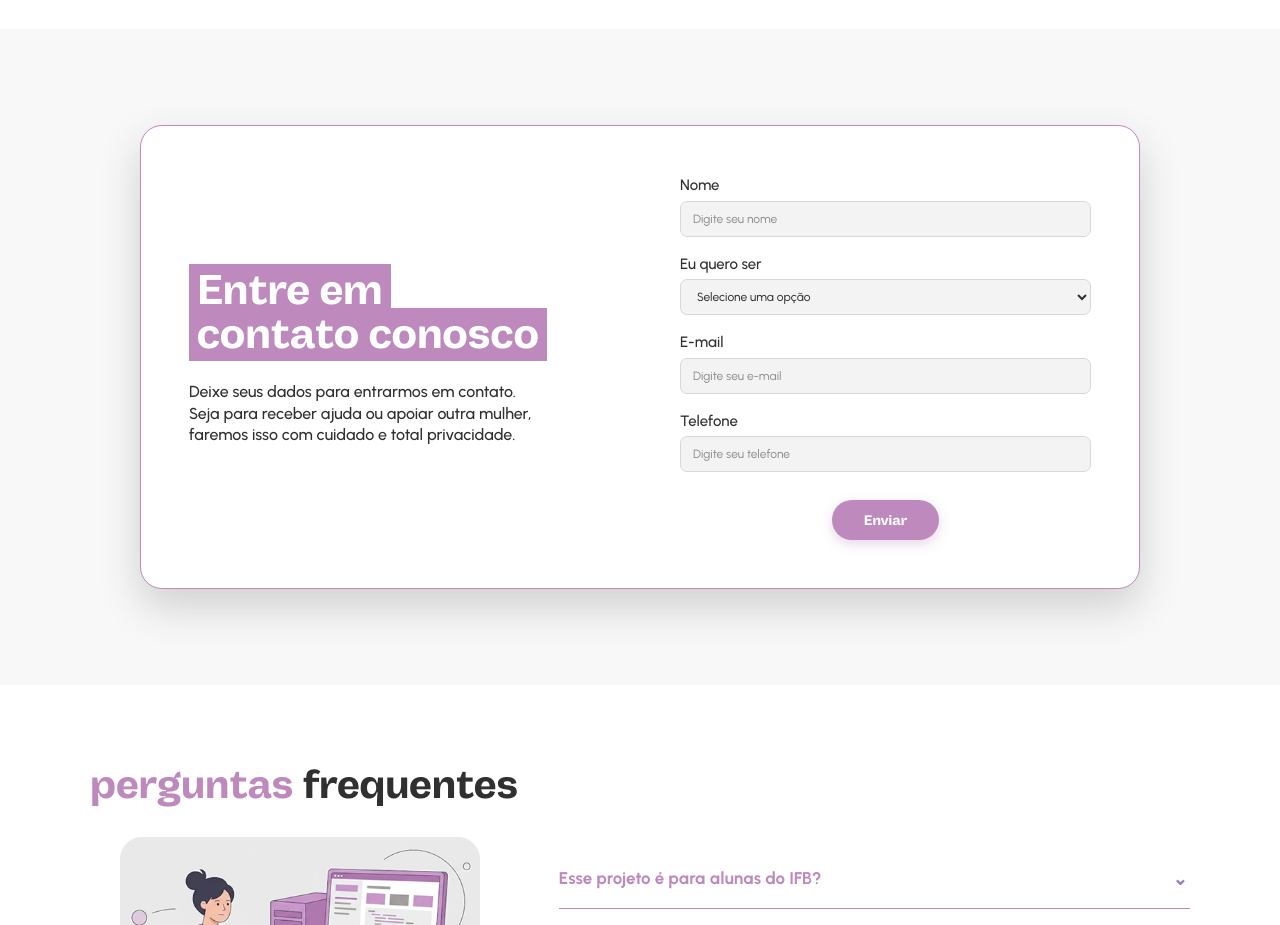
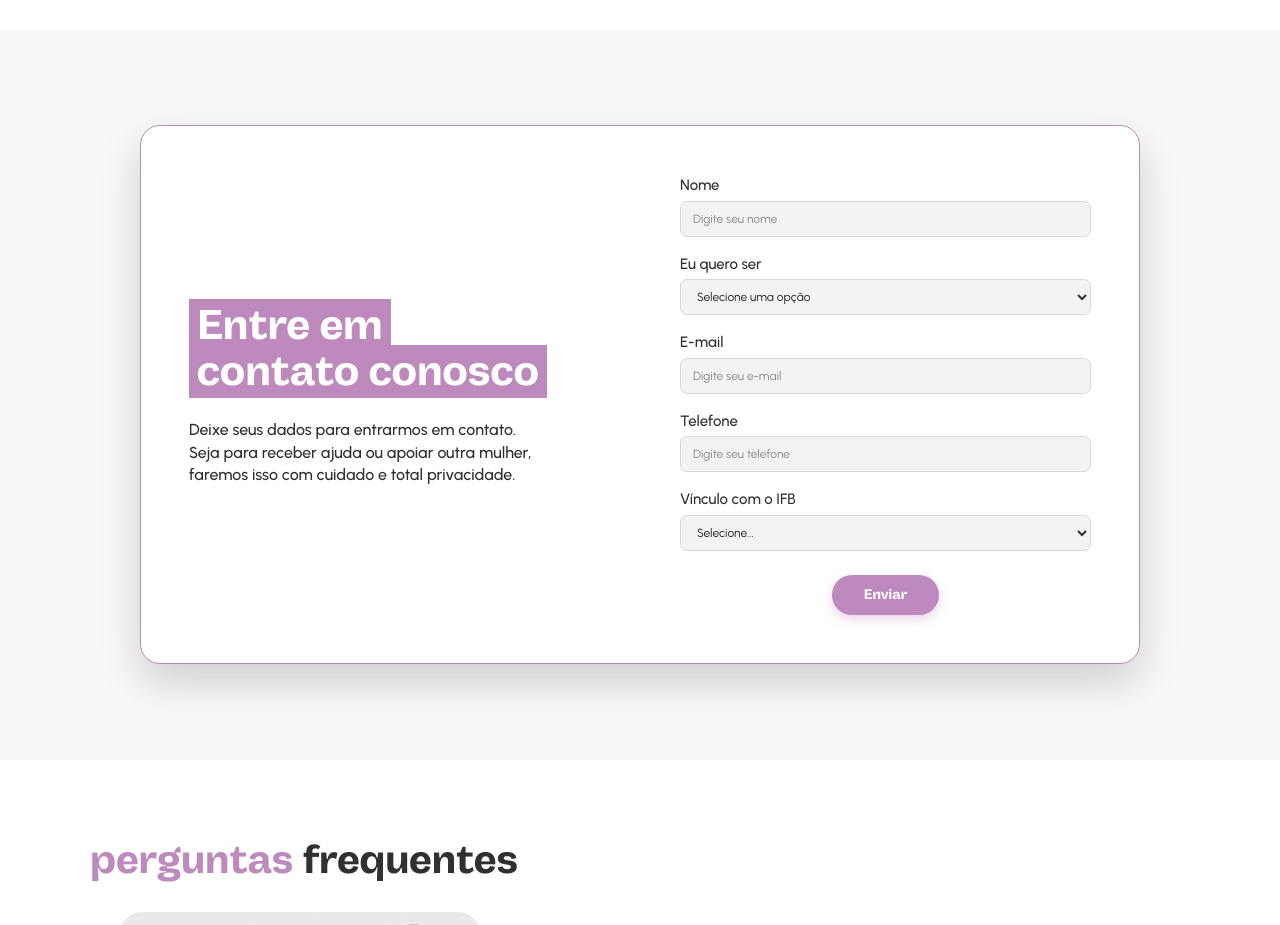
Before and after one commit to beatrizsolangee24/TCC-2026-Beatriz-E-Vitoria, a Next.js app: page / in a window 1280 px wide. Shown: the part 1020-1945 px from the top of the page. Built offline with nearby package versions, Linux system fonts and the light colour scheme.

Commit message:
Atualizei umas informações do frontend

```diff
--- a/app/_components/formulario.tsx
+++ b/app/_components/formulario.tsx
@@ -4,406 +4,235 @@ import { useState } from "react";
 
 export function Formulario() {
   const [nome, setNome] = useState("");
-  const [tipo, setTipo] = useState("");
+  const [tipo, setTipo] = useState(""); // Apoiadora ou Ajudada
+  const [vinculo, setVinculo] = useState(""); // Aluna, Servidora ou Externa
   const [email, setEmail] = useState("");
   const [telefone, setTelefone] = useState("");
+  const [matricula, setMatricula] = useState("");
+  const [cpf, setCpf] = useState("");
 
   const [enviado, setEnviado] = useState(false);
+  const [carregando, setCarregando] = useState(false);
+  const [erroMsg, setErroMsg] = useState("");
 
-  function enviarFormulario(e: React.FormEvent<HTMLFormElement>) {
+  async function enviarFormulario(e: React.FormEvent<HTMLFormElement>) {
     e.preventDefault();
+    setErroMsg("");
 
-    if (!nome || !tipo || !email || !telefone) {
+    // Validação inteligente dependendo do vínculo escolhido
+    if ((vinculo === "ALUNA" || vinculo === "SERVIDORA") && !matricula.trim()) {
+      setErroMsg("Por favor, preencha sua Matrícula do IFB.");
+      return;
+    }
+    if (vinculo === "EXTERNA" && !cpf.trim()) {
+      setErroMsg("Por favor, preencha seu CPF.");
       return;
     }
 
-    setEnviado(true);
+    setCarregando(true);
+
+    try {
+      const resposta = await fetch("/api/usuarios", {
+        method: "POST",
+        headers: {
+          "Content-Type": "application/json",
+        },
+        body: JSON.stringify({
+          nome,
+          tipo,
+          email,
+          telefone,
+          // Envia apenas o dado relevante (se for aluna/servidora, o CPF vai vazio, e vice-versa)
+          matricula: (vinculo === "ALUNA" || vinculo === "SERVIDORA") ? matricula.trim() : undefined,
+          cpf: vinculo === "EXTERNA" ? cpf.trim() : undefined,
+        }),
+      });
+
+      const resultado = await resposta.json();
+
+      if (resposta.ok) {
+        setEnviado(true);
+        // Limpeza dos campos
+        setNome("");
+        setTipo("");
+        setVinculo("");
+        setEmail("");
+        setTelefone("");
+        setMatricula("");
+        setCpf("");
+      } else {
+        setErroMsg(resultado.erro || "Ocorreu um erro ao enviar o formulário.");
+      }
+    } catch (erro) {
+      setErroMsg("Erro de conexão com o servidor. Tente novamente.");
+    } finally {
+      setCarregando(false);
+    }
   }
 
   return (
-    <section
-      id="participar"
-      className="w-full bg-[#F8F8F8] px-6 py-24"
-    >
+    <section id="participar" className="w-full bg-[#F8F8F8] px-4 py-12 sm:px-6 md:py-24">
       <div
         className="
-          mx-auto
-          flex
-          w-full
-          max-w-[1000px]
-          flex-col
-          overflow-hidden
-          rounded-[22px]
-          border
-          border-[#BE89BD]
-          bg-white
-          px-8
-          py-10
-          shadow-[0_18px_40px_rgba(48,48,48,0.20)]
-          md:flex-row
-          md:px-12
-          md:py-12
+          mx-auto flex w-full max-w-[1000px] flex-col overflow-hidden rounded-[20px]
+          border border-[#BE89BD] bg-white px-5 py-8 shadow-[0_18px_40px_rgba(48,48,48,0.20)]
+          sm:px-8 sm:py-10 md:flex-row md:px-12 md:py-12
         "
       >
-
         {/* LADO ESQUERDO */}
-        <div
-          className="
-            flex
-            flex-1
-            flex-col
-            justify-center
-            pr-0
-            md:pr-12
-          "
-        >
-          <h2
-            className="
-              font-vastago
-              text-[36px]
-              font-bold
-              leading-[1.05]
-              text-[#303030]
-              lg:text-[42px]
-            "
-          >
-            <span className="bg-[#BE89BD] px-2 text-white">
-              Entre em
-            </span>
+        <div className="flex flex-1 flex-col justify-center pr-0 md:pr-8 lg:pr-12">
+          <h2 className="font-vastago text-[28px] font-bold leading-[1.1] text-[#303030] sm:text-[34px] md:text-[36px] lg:text-[42px]">
+            <span className="bg-[#BE89BD] px-2 text-white">Entre em</span>
             <br />
-            <span className="bg-[#BE89BD] px-2 text-white">
-              contato conosco
-            </span>
+            <span className="bg-[#BE89BD] px-2 text-white">contato conosco</span>
           </h2>
-
-          <p
-            className="
-              mt-6
-              max-w-[390px]
-              font-urbanist
-              text-[16px]
-              font-medium
-              leading-[1.35]
-              text-[#303030]
-            "
-          >
+          <p className="mt-4 max-w-[390px] font-urbanist text-[14px] font-medium leading-[1.4] text-[#303030] sm:mt-6 sm:text-[16px]">
             Deixe seus dados para entrarmos em contato.
-            <br />
-            Seja para receber ajuda ou apoiar outra mulher,
-            faremos isso com cuidado e total privacidade.
+            <br className="hidden sm:inline" />
+            Seja para receber ajuda ou apoiar outra mulher, faremos isso com cuidado e total privacidade.
           </p>
         </div>
 
-
         {/* FORMULÁRIO */}
-        <form
-          onSubmit={enviarFormulario}
-          className="
-            mt-10
-            flex
-            flex-1
-            flex-col
-            justify-center
-            md:mt-0
-            md:pl-8
-          "
-        >
+        <form onSubmit={enviarFormulario} className="mt-8 flex flex-1 flex-col justify-center border-t border-gray-100 pt-6 md:mt-0 md:border-t-0 md:pl-8 md:pt-0">
 
           {/* NOME */}
           <div>
-            <label
-              htmlFor="nome"
-              className="
-                mb-1
-                block
-                font-urbanist
-                text-[15px]
-                font-medium
-                text-[#303030]
-              "
-            >
+            <label htmlFor="nome" className="mb-1 block font-urbanist text-[14px] font-medium text-[#303030] sm:text-[15px]">
               Nome
             </label>
-
             <input
-              id="nome"
-              type="text"
-              required
-              value={nome}
-              onChange={(e) => setNome(e.target.value)}
+              id="nome" type="text" required value={nome} onChange={(e) => setNome(e.target.value)}
               placeholder="Digite seu nome"
-              className="
-                h-[36px]
-                w-full
-                rounded-[7px]
-                border
-                border-[#D8D8D8]
-                bg-[#F3F3F3]
-                px-3
-                font-urbanist
-                text-[12px]
-                text-[#303030]
-                outline-none
-                focus:border-[#BE89BD]
-                focus:ring-2
-                focus:ring-[#BE89BD]/20
-              "
+              className="h-[40px] w-full rounded-[7px] border border-[#D8D8D8] bg-[#F3F3F3] px-3 font-urbanist text-[13px] text-[#303030] outline-none transition focus:border-[#BE89BD] focus:ring-2 focus:ring-[#BE89BD]/20 sm:h-[36px] sm:text-[12px]"
             />
           </div>
 
-
           {/* EU QUERO SER */}
           <div className="mt-4">
-            <label
-              htmlFor="tipo"
-              className="
-                mb-1
-                block
-                font-urbanist
-                text-[15px]
-                font-medium
-                text-[#303030]
-              "
-            >
+            <label htmlFor="tipo" className="mb-1 block font-urbanist text-[14px] font-medium text-[#303030] sm:text-[15px]">
               Eu quero ser
             </label>
-
             <select
-              id="tipo"
-              required
-              value={tipo}
-              onChange={(e) => setTipo(e.target.value)}
-              className="
-                h-[36px]
-                w-full
-                rounded-[7px]
-                border
-                border-[#D8D8D8]
-                bg-[#F3F3F3]
-                px-3
-                font-urbanist
-                text-[12px]
-                text-[#303030]
-                outline-none
-                focus:border-[#BE89BD]
-                focus:ring-2
-                focus:ring-[#BE89BD]/20
-              "
+              id="tipo" required value={tipo} onChange={(e) => setTipo(e.target.value)}
+              className="h-[40px] w-full rounded-[7px] border border-[#D8D8D8] bg-[#F3F3F3] px-3 font-urbanist text-[13px] text-[#303030] outline-none transition focus:border-[#BE89BD] focus:ring-2 focus:ring-[#BE89BD]/20 sm:h-[36px] sm:text-[12px]"
             >
-              <option value="">
-                Selecione uma opção
-              </option>
-
-              <option value="apoiadora">
-                Apoiadora
-              </option>
-
-              <option value="ajuda">
-                Mulher que precisa de ajuda
-              </option>
+              <option value="">Selecione uma opção</option>
+              <option value="APOIADORA">Apoiadora</option>
+              <option value="AJUDADA">Mulher que precisa de ajuda</option>
             </select>
           </div>
 
-
           {/* EMAIL */}
           <div className="mt-4">
-            <label
-              htmlFor="email"
-              className="
-                mb-1
-                block
-                font-urbanist
-                text-[15px]
-                font-medium
-                text-[#303030]
-              "
-            >
+            <label htmlFor="email" className="mb-1 block font-urbanist text-[14px] font-medium text-[#303030] sm:text-[15px]">
               E-mail
             </label>
-
             <input
-              id="email"
-              type="email"
-              required
-              value={email}
-              onChange={(e) => setEmail(e.target.value)}
+              id="email" type="email" required value={email} onChange={(e) => setEmail(e.target.value)}
               placeholder="Digite seu e-mail"
-              className="
-                h-[36px]
-                w-full
-                rounded-[7px]
-                border
-                border-[#D8D8D8]
-                bg-[#F3F3F3]
-                px-3
-                font-urbanist
-                text-[12px]
-                text-[#303030]
-                outline-none
-                focus:border-[#BE89BD]
-                focus:ring-2
-                focus:ring-[#BE89BD]/20
-              "
+              className="h-[40px] w-full rounded-[7px] border border-[#D8D8D8] bg-[#F3F3F3] px-3 font-urbanist text-[13px] text-[#303030] outline-none transition focus:border-[#BE89BD] focus:ring-2 focus:ring-[#BE89BD]/20 sm:h-[36px] sm:text-[12px]"
             />
           </div>
 
-
           {/* TELEFONE */}
           <div className="mt-4">
-            <label
-              htmlFor="telefone"
-              className="
-                mb-1
-                block
-                font-urbanist
-                text-[15px]
-                font-medium
-                text-[#303030]
-              "
-            >
+            <label htmlFor="telefone" className="mb-1 block font-urbanist text-[14px] font-medium text-[#303030] sm:text-[15px]">
               Telefone
             </label>
-
             <input
-              id="telefone"
-              type="tel"
-              required
-              value={telefone}
-              onChange={(e) => setTelefone(e.target.value)}
+              id="telefone" type="tel" required value={telefone} onChange={(e) => setTelefone(e.target.value)}
               placeholder="Digite seu telefone"
-              className="
-                h-[36px]
-                w-full
-                rounded-[7px]
-                border
-                border-[#D8D8D8]
-                bg-[#F3F3F3]
-                px-3
-                font-urbanist
-                text-[12px]
-                text-[#303030]
-                outline-none
-                focus:border-[#BE89BD]
-                focus:ring-2
-                focus:ring-[#BE89BD]/20
-              "
+              className="h-[40px] w-full rounded-[7px] border border-[#D8D8D8] bg-[#F3F3F3] px-3 font-urbanist text-[13px] text-[#303030] outline-none transition focus:border-[#BE89BD] focus:ring-2 focus:ring-[#BE89BD]/20 sm:h-[36px] sm:text-[12px]"
             />
           </div>
 
+          {/* VÍNCULO COM O IFB (Novo campo para controlar o documento) */}
+          <div className="mt-4">
+            <label htmlFor="vinculo" className="mb-1 block font-urbanist text-[14px] font-medium text-[#303030] sm:text-[15px]">
+              Vínculo com o IFB
+            </label>
+            <select
+              id="vinculo" required value={vinculo}
+              onChange={(e) => {
+                setVinculo(e.target.value);
+                setMatricula(""); // Limpa os campos se ela trocar a seleção
+                setCpf("");
+              }}
+              className="h-[40px] w-full rounded-[7px] border border-[#D8D8D8] bg-[#F3F3F3] px-3 font-urbanist text-[13px] text-[#303030] outline-none transition focus:border-[#BE89BD] focus:ring-2 focus:ring-[#BE89BD]/20 sm:h-[36px] sm:text-[12px]"
+            >
+              <option value="">Selecione...</option>
+              <option value="ALUNA">Sou Aluna do IFB</option>
+              <option value="SERVIDORA">Sou Servidora do IFB</option>
+              <option value="EXTERNA">Sem vínculo (Comunidade Externa)</option>
+            </select>
+          </div>
 
-          {/* BOTÃO */}
+          {/* CAMPO DE DOCUMENTO DINÂMICO (Só aparece após ela escolher o vínculo) */}
+          {vinculo && (
+            <div className="mt-4 animate-in fade-in slide-in-from-top-2 duration-300">
+              {(vinculo === "ALUNA" || vinculo === "SERVIDORA") ? (
+                <div>
+                  <label htmlFor="matricula" className="mb-1 block font-urbanist text-[14px] font-bold text-[#BE89BD] sm:text-[15px]">
+                    Matrícula IFB
+                  </label>
+                  <input
+                    id="matricula" type="text" required value={matricula} onChange={(e) => setMatricula(e.target.value)}
+                    placeholder="Ex: 20261234"
+                    className="h-[40px] w-full rounded-[7px] border-2 border-[#BE89BD] bg-[#F3F3F3] px-3 font-urbanist text-[13px] text-[#303030] outline-none transition focus:ring-2 focus:ring-[#BE89BD]/20 sm:h-[36px] sm:text-[12px]"
+                  />
+                </div>
+              ) : (
+                <div>
+                  <label htmlFor="cpf" className="mb-1 block font-urbanist text-[14px] font-bold text-[#BE89BD] sm:text-[15px]">
+                    CPF
+                  </label>
+                  <input
+                    id="cpf" type="text" required value={cpf} onChange={(e) => setCpf(e.target.value)}
+                    placeholder="Digite seu CPF"
+                    className="h-[40px] w-full rounded-[7px] border-2 border-[#BE89BD] bg-[#F3F3F3] px-3 font-urbanist text-[13px] text-[#303030] outline-none transition focus:ring-2 focus:ring-[#BE89BD]/20 sm:h-[36px] sm:text-[12px]"
+                  />
+                </div>
+              )}
+            </div>
+          )}
+
+          {/* ERRO DE VALIDAÇÃO */}
+          {erroMsg && (
+            <p className="mt-3 text-center font-urbanist text-[13px] font-bold text-red-500">
+              {erroMsg}
+            </p>
+          )}
+
+          {/* BOTÃO ENVIAR */}
           <button
-            type="submit"
-            className="
-              mx-auto
-              mt-7
-              flex
-              h-[40px]
-              w-fit
-              items-center
-              justify-center
-              rounded-full
-              bg-[#BE89BD]
-              px-8
-              font-vastago
-              text-[14px]
-              font-bold
-              text-white
-              shadow-[0_4px_12px_rgba(190,137,189,0.35)]
-              transition
-              hover:-translate-y-[1px]
-              hover:bg-[#AA75A9]
-              active:scale-95
-            "
+            type="submit" disabled={carregando}
+            className="mx-auto mt-6 flex h-[44px] w-full items-center justify-center rounded-full bg-[#BE89BD] px-8 font-vastago text-[14px] font-bold text-white shadow-[0_4px_12px_rgba(190,137,189,0.35)] transition hover:-translate-y-[1px] hover:bg-[#AA75A9] active:scale-95 disabled:opacity-60 sm:h-[40px] sm:w-fit"
           >
-            Enviar
+            {carregando ? "Enviando..." : "Enviar"}
           </button>
-
         </form>
-
       </div>
 
-
-      {/* POP-UP */}
+      {/* POP-UP DE SUCESSO */}
       {enviado && (
-        <div
-          className="
-            fixed
-            inset-0
-            z-50
-            flex
-            items-center
-            justify-center
-            bg-black/40
-            px-6
-          "
-        >
-          <div
-            className="
-              flex
-              w-full
-              max-w-[270px]
-              flex-col
-              items-center
-              justify-center
-              rounded-[28px]
-              bg-[#BE89BD]
-              px-7
-              py-8
-              text-center
-              shadow-[0_20px_50px_rgba(0,0,0,0.25)]
-            "
-          >
-
-            <p
-              className="
-                font-vastago
-                text-[17px]
-                font-bold
-                leading-[1.15]
-                text-white
-              "
-            >
+        <div className="fixed inset-0 z-50 flex items-center justify-center bg-black/40 px-4">
+          <div className="flex w-full max-w-[290px] flex-col items-center justify-center rounded-[28px] bg-[#BE89BD] px-6 py-8 text-center shadow-[0_20px_50px_rgba(0,0,0,0.25)] sm:max-w-[270px] sm:px-7">
+            <p className="font-vastago text-[16px] font-bold leading-[1.2] text-white sm:text-[17px]">
               Entraremos em contato
               <br />
               em breve pelo seu email!
             </p>
-
-            <span
-              className="
-                mt-4
-                text-[25px]
-                leading-none
-                text-white
-              "
-            >
-              ☺
-            </span>
-
+            <span className="mt-4 text-[25px] leading-none text-white">☺</span>
             <button
-              type="button"
-              onClick={() => setEnviado(false)}
-              className="
-                mt-5
-                rounded-full
-                bg-white/20
-                px-5
-                py-2
-                font-vastago
-                text-[15px]
-                font-bold
-                text-white
-                transition
-                hover:bg-white/30
-              "
+              type="button" onClick={() => setEnviado(false)}
+              className="mt-5 rounded-full bg-white/20 px-6 py-2 font-vastago text-[14px] font-bold text-white transition hover:bg-white/30 sm:text-[15px]"
             >
               Fechar
             </button>
-
           </div>
         </div>
       )}
-
     </section>
   );
 }
```
Also changed, not shown: app/_components/escolha-tipo.tsx (+41 -137 lines).
